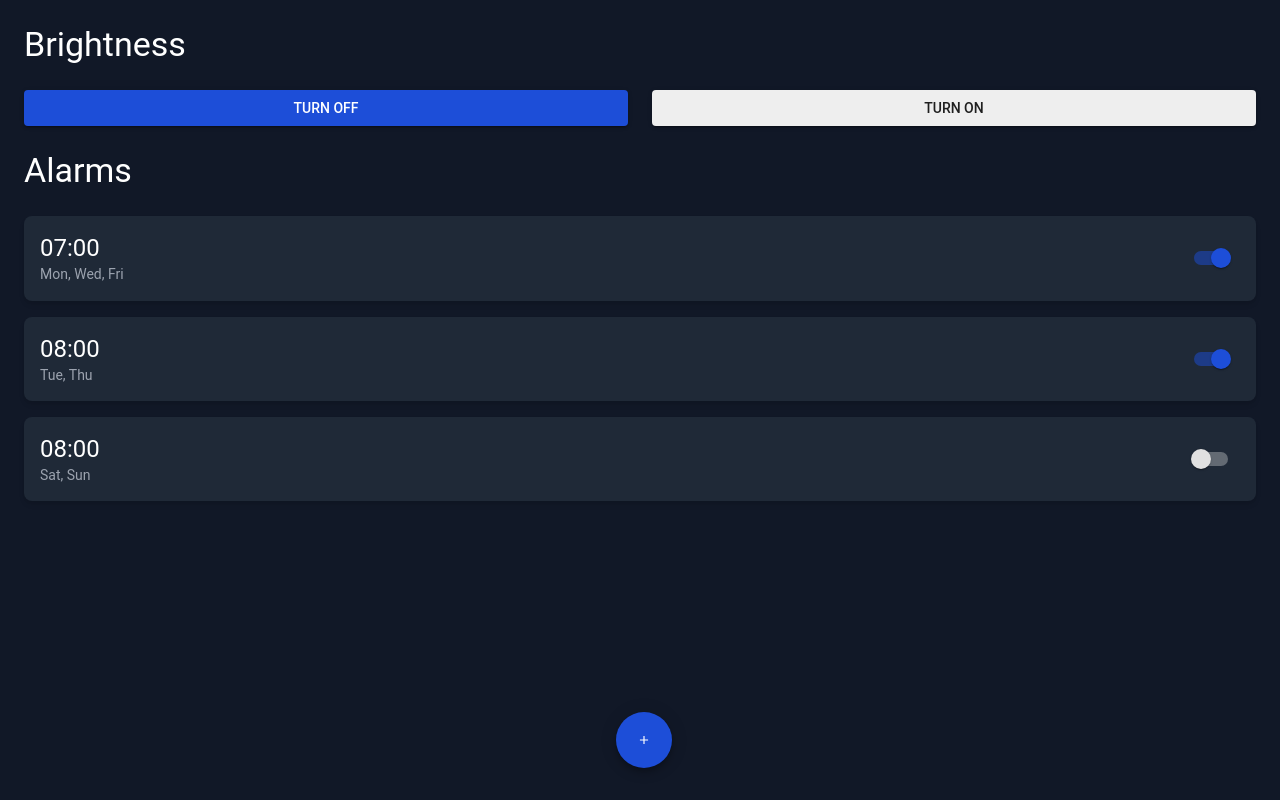
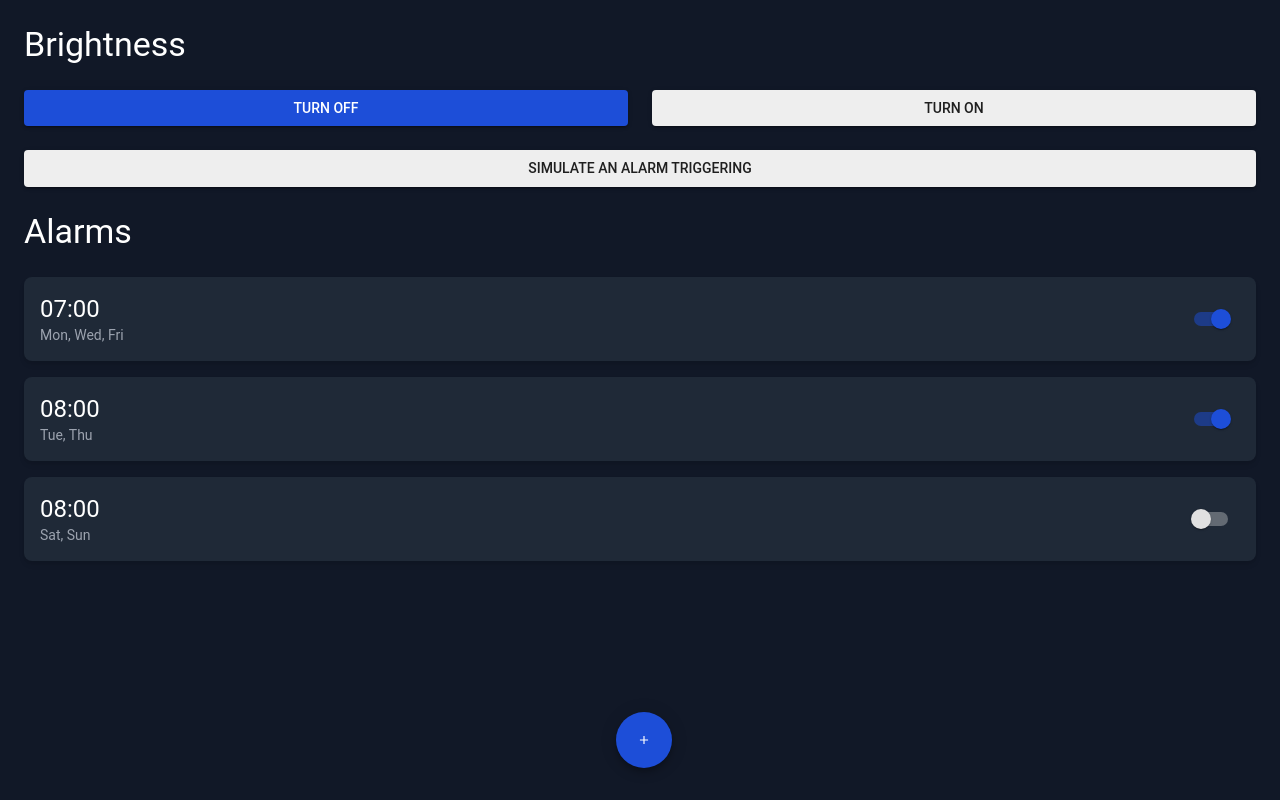
Before and after one commit to cciot-team12/ilight-webapp, a React (Vite) app in the folder react-client/: page / in a window 1280 px wide. Built offline with nearby package versions, Linux system fonts and the light colour scheme; no server answers.

Commit message:
simulate alarm trigger button on frontend + start sunrise simulation on backend

```diff
--- a/react-client/src/lib/api/alarmApi.ts
+++ b/react-client/src/lib/api/alarmApi.ts
@@ -5,6 +5,7 @@ const alarmApi = {
     unset: (alarm: string) => apiClient.post("/", { type: "alarm", command: "unset", time: alarm }),
     turnOn: () => apiClient.post("/", { type: "alarm-control", command: "on" }),
     turnOff: () => apiClient.post("/", { type: "alarm-control", command: "off" }),
+    triggerAlarm: () => apiClient.post("/", { type: "alarm-control", command: "triggerAlarm" }),
 }
 
 export default alarmApi;
--- a/react-client/src/screens/home/HomeScreen.tsx
+++ b/react-client/src/screens/home/HomeScreen.tsx
@@ -115,6 +115,16 @@ const HomeScreen: React.FC = () => {
     }
   };
 
+  // called to simulate alarm triggering, starts sunrise simulation on backend
+  const handleTriggerAlarm = async () => {
+    try {
+      const response = await alarmApi.triggerAlarm();
+      console.log(response.data);
+    } catch (error) {
+      console.error(error);
+    }
+  };
+
   return (
     <>
       {isFormOpen ? (
@@ -150,6 +160,14 @@ const HomeScreen: React.FC = () => {
                 Turn on
               </Button>
             </div>
+            <Button
+              variant="contained"
+              color="secondary"
+              className="w-full"
+              onClick={handleTriggerAlarm}
+            >
+              Simulate an alarm triggering
+            </Button>
             <Typography variant="h4" className="mb-6">
               Alarms
             </Typography>
```
Also changed, not shown: 1 other file (tests, documents, lock files or other folders).
